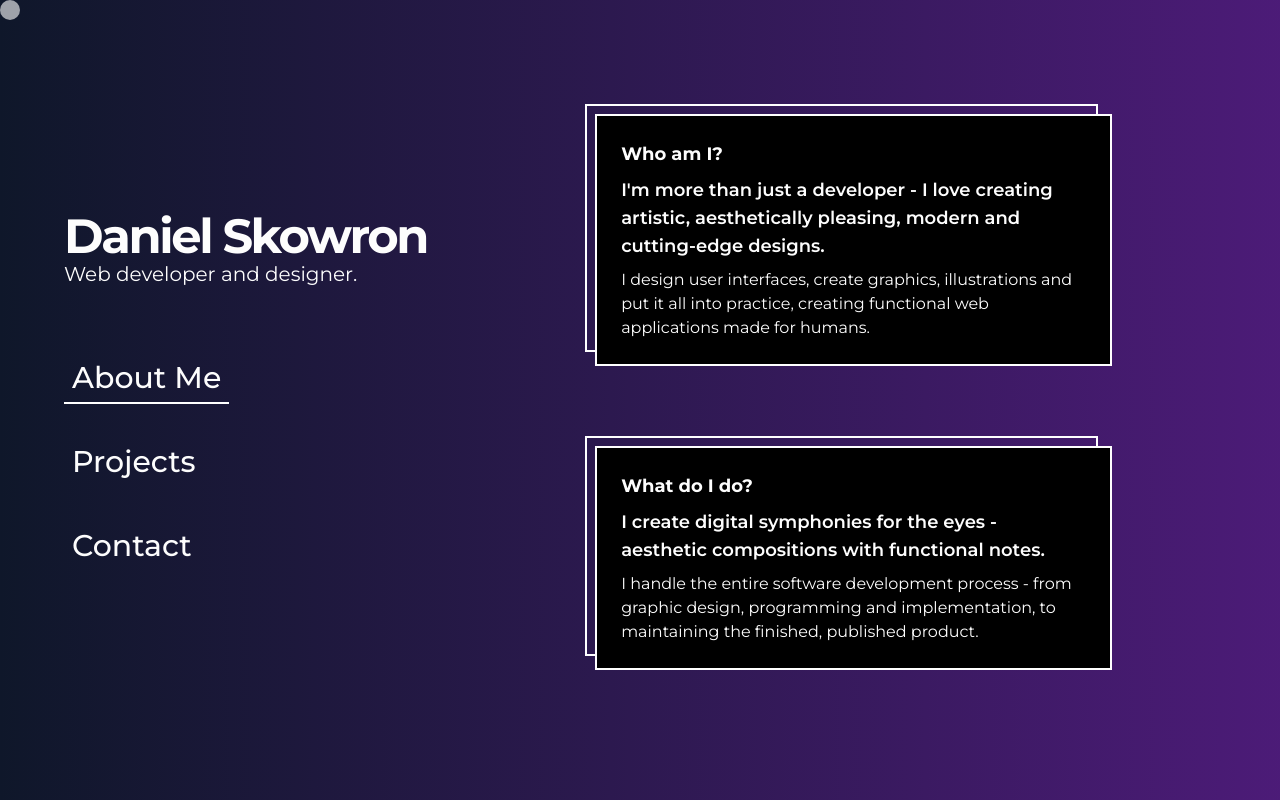
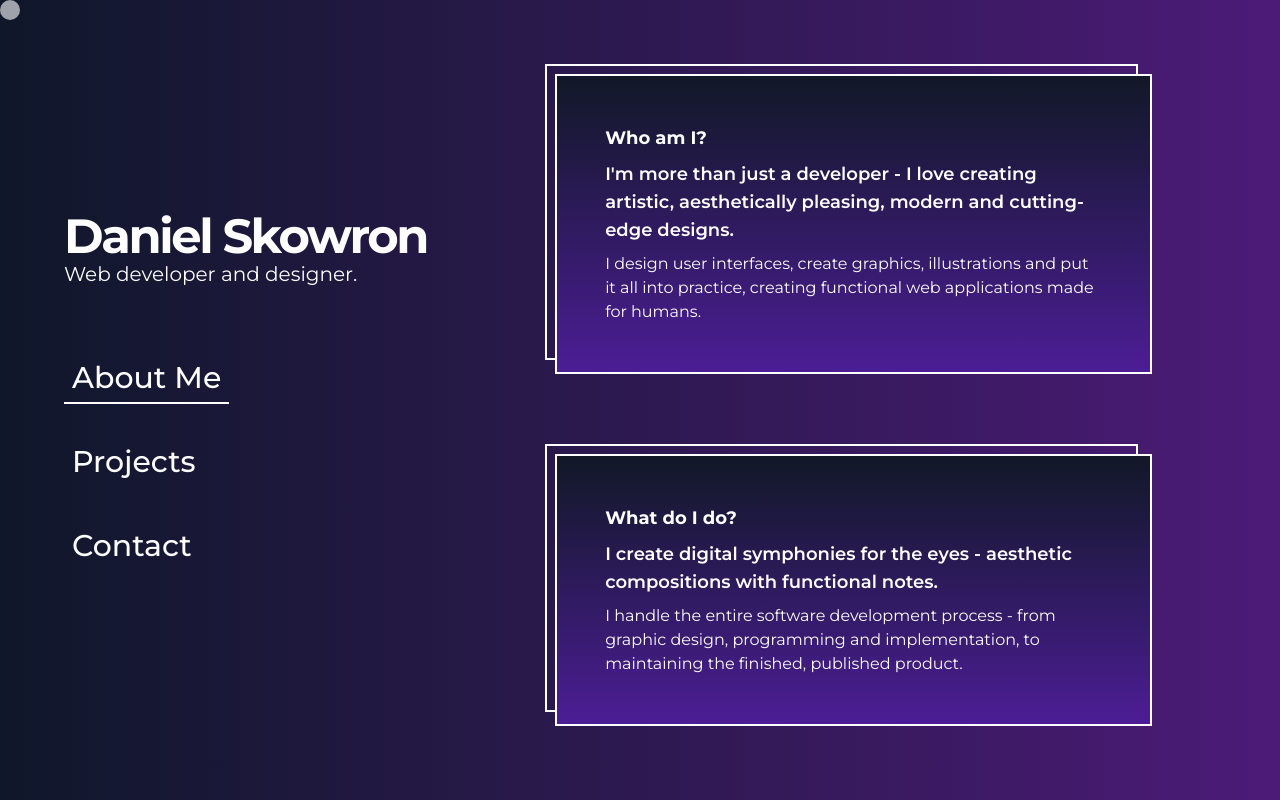
Before and after one commit to daniolsk/daniolsk.github.io, a Next.js app: page / in a window 1280 px wide. Built offline with nearby package versions, Linux system fonts and the light colour scheme.

Commit message:
add gradient to cards

```diff
--- a/src/components/AboutMe.tsx
+++ b/src/components/AboutMe.tsx
@@ -4,7 +4,7 @@ import React from "react";
 const AboutMe = () => {
   return (
     <div className="mt-5 flex h-full w-full flex-1 flex-col items-center justify-start gap-8 overflow-auto lg:mt-0 lg:justify-center lg:gap-12 lg:px-[10vw]">
-      <div className="animate-fadein relative mx-10 my-4 flex flex-col gap-2 border-2 border-white bg-black p-4 text-white sm:px-14 lg:p-6">
+      <div className="animate-fadein relative mx-10 my-4 flex flex-col gap-2 border-2 border-white bg-gradient-to-b from-gray-900 to-violet-900 p-4 text-white md:mx-20 md:p-8 lg:mx-0 lg:p-12">
         <div className="animate-sliderightdown absolute -left-3 -top-3 -z-10 h-full w-full border-2 border-white animation-delay-[800]"></div>
         <div className="animate-fadein lg:text-3lg text-lg font-bold animation-delay-[100]">
           Who am I?
@@ -19,7 +19,7 @@ const AboutMe = () => {
           humans.
         </div>
       </div>
-      <div className="animate-fadein relative mx-10 my-4 mb-8 flex flex-col gap-2 border-2 border-white bg-black p-4 text-white sm:px-14 lg:p-6">
+      <div className="animate-fadein relative mx-10 my-4 flex flex-col gap-2 border-2 border-white bg-gradient-to-b from-gray-900 to-violet-900 p-4 text-white md:mx-20 md:p-8 lg:mx-0 lg:p-12">
         <div className="animate-sliderightdown absolute -left-3 -top-3 -z-10 h-full w-full border-2 border-white animation-delay-[800]"></div>
         <div className="animate-fadein lg:text-3lg text-lg font-bold animation-delay-[400]">
           What do I do?
--- a/src/components/Contact.tsx
+++ b/src/components/Contact.tsx
@@ -5,7 +5,7 @@ import React from "react";
 const Contact = () => {
   return (
     <div className="mt-5 flex h-full w-full flex-1 flex-col items-center justify-start overflow-auto lg:mt-0 lg:justify-center lg:gap-12 lg:px-[10vw]">
-      <div className="animate-fadein relative mx-10 my-4 flex flex-col gap-2 border-2 border-white bg-black p-8 text-white sm:px-14 lg:p-6 xl:p-16">
+      <div className="animate-fadein relative mx-6 my-4 flex flex-col gap-2 border-2 border-white bg-gradient-to-b from-gray-900 to-violet-900 p-4 text-white sm:px-14 lg:mx-0 lg:p-6 xl:p-12">
         <div className="animate-sliderightdown absolute -left-3 -top-3 -z-10 h-full w-full border-2 border-white animation-delay-[800]"></div>
         <div className="animate-fadein mb-8 text-3xl font-bold uppercase animation-delay-[100] lg:text-4xl">
           Let&apos;s create something amazing
--- a/src/components/main.module.css
+++ b/src/components/main.module.css
@@ -30,7 +30,7 @@
   background-position: 65% 0%;
 }
 
-@media (min-width: 768px) {
+@media (min-width: 1024px) {
   body:hover .trailer {
     opacity: 0.6;
   }
```
